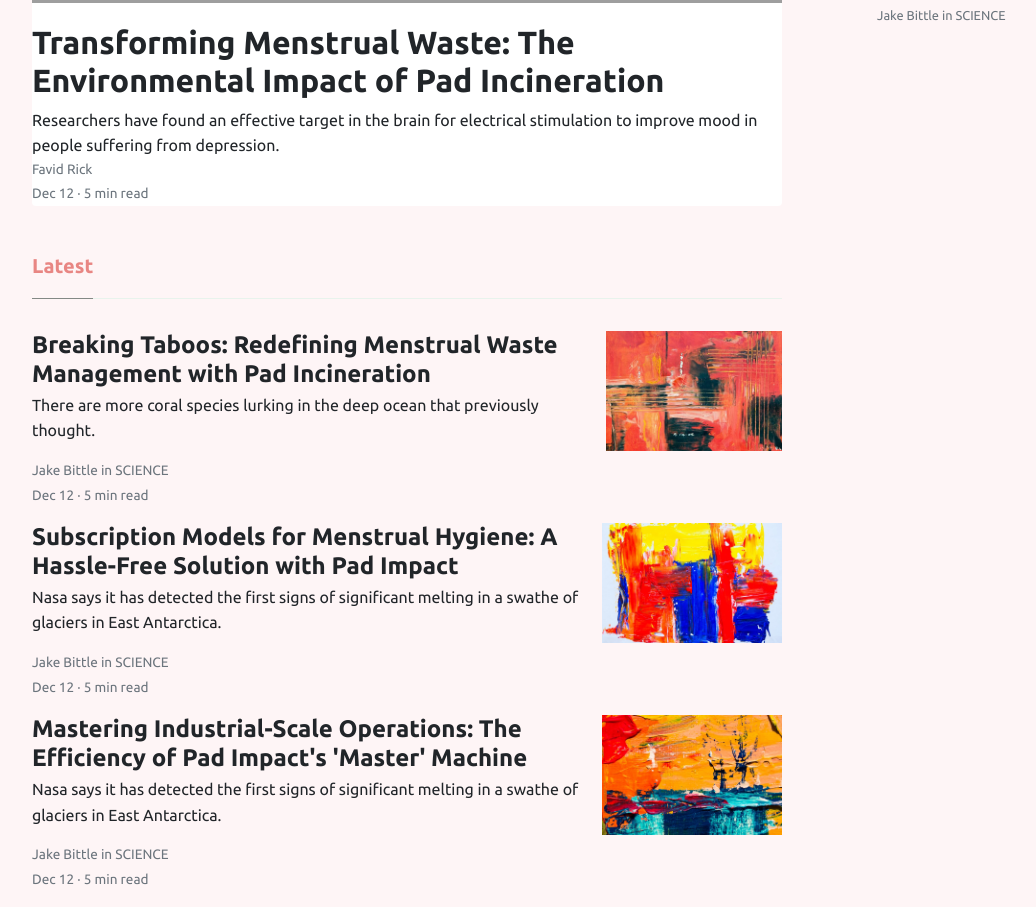
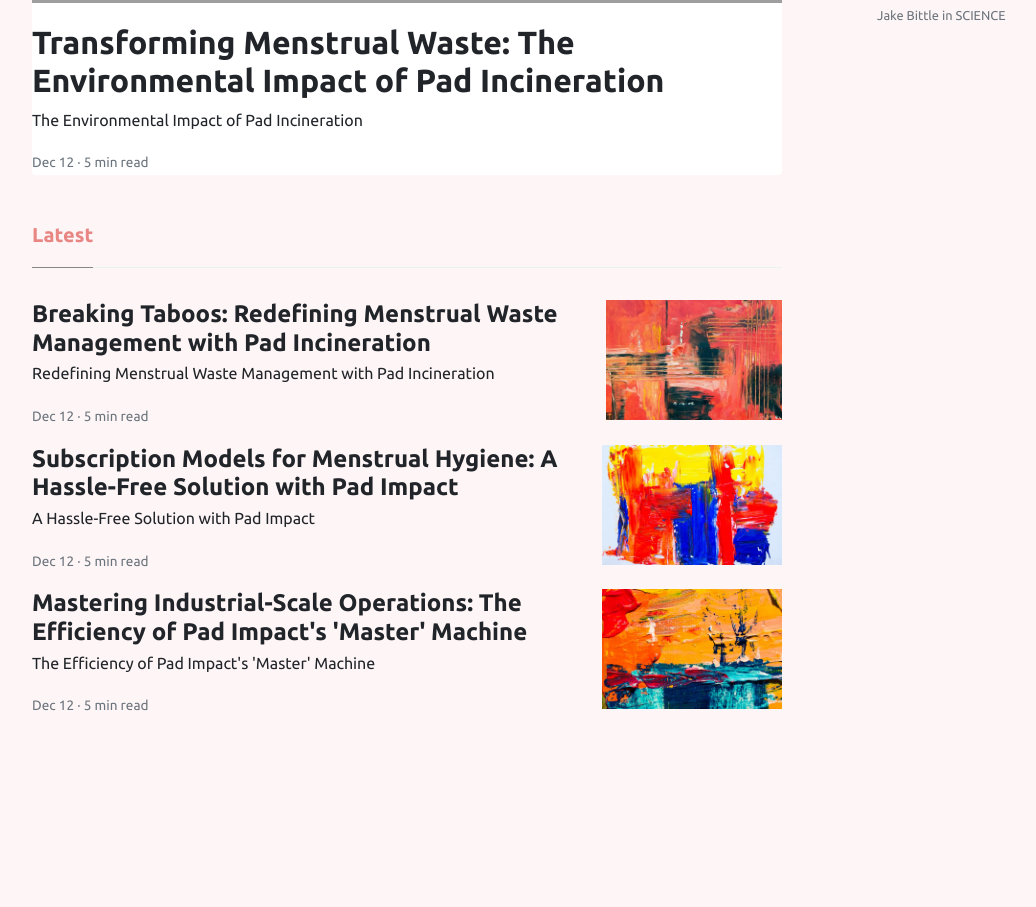
Before and after one commit to theDevsharma12/padimpact1, a plain HTML site: page category.html in a window 1280 px wide. Shown: the part 542-1449 px from the top of the page, without its empty margins (38-1074 px from the left). After the commit the page ends 1276 px from the top, so only its background shows below. Drawn offline with nearby package versions, Linux system fonts and the light colour scheme; grey boxes are pictures that could not be loaded; files whose address does not match are found by name.

Commit message:
Update category.html

```diff
--- a/category.html
+++ b/category.html
@@ -16,6 +16,16 @@
 	<link rel="stylesheet" href="https://unicons.iconscout.com/release/v4.0.0/css/line.css" />
 	    <link rel="stylesheet" href="https://unicons.iconscout.com/release/v4.0.0/css/line.css" />
     <style>
+
+.nav .nav-links li .black{
+    color: #000;
+}
+.main{
+    margin-top: 8rem!important;
+}
+.nav .navCloseBtn{
+    color: #000!important;
+}
     @media screen and (max-width: 768px){
      .nav .navOpenBtn {
         color: #000;
@@ -27,15 +37,6 @@
       }
     }
 
-.nav .nav-links li .black{
-    color: #000;
-}
-.main{
-    margin-top: 8rem!important;
-}
-.nav .navCloseBtn{
-    color: #000!important;
-}
     </style>
 <!-- <link rel="stylesheet" href="./css/style.css"> -->
 </head>
@@ -76,10 +77,9 @@
 					<h2 class="h2 font-weight-bold">
 					<a class="text-dark" href="./article.html">Transforming Menstrual Waste: The Environmental Impact of Pad Incineration</h2>
 					<p class="card-text">
-						 Researchers have found an effective target in the brain for electrical stimulation to improve mood in people suffering from depression.
+						 The Environmental Impact of Pad Incineration
 					</p>
 					<div>
-						<small class="d-block"><a class="text-muted" href="./author.html">Favid Rick</a></small>
 						<small class="text-muted">Dec 12 · 5 min read</small>
 					</div>
 				</div>
@@ -91,10 +91,9 @@
 					<a class="text-dark" href="./article.html">Breaking Taboos: Redefining Menstrual Waste Management with Pad Incineration</a>
 					</h2>
 					<p>
-						 There are more coral species lurking in the deep ocean that previously thought.
+						 Redefining Menstrual Waste Management with Pad Incineration
 					</p>
 					<div class="card-text text-muted small">
-						 Jake Bittle in SCIENCE
 					</div>
 					<small class="text-muted">Dec 12 · 5 min read</small>
 				</div>
@@ -106,10 +105,9 @@
 					<a class="text-dark" href="./article.html">Subscription Models for Menstrual Hygiene: A Hassle-Free Solution with Pad Impact</a>
 					</h2>
 					<p>
-						 Nasa says it has detected the first signs of significant melting in a swathe of glaciers in East Antarctica.
+						A Hassle-Free Solution with Pad Impact
 					</p>
 					<div class="card-text text-muted small">
-						 Jake Bittle in SCIENCE
 					</div>
 					<small class="text-muted">Dec 12 · 5 min read</small>
 				</div>
@@ -121,10 +119,9 @@
 					<a class="text-dark" href="./article.html">Mastering Industrial-Scale Operations: The Efficiency of Pad Impact's 'Master' Machine</a>
 					</h2>
 					<p>
-						 Nasa says it has detected the first signs of significant melting in a swathe of glaciers in East Antarctica.
+						The Efficiency of Pad Impact's 'Master' Machine
 					</p>
 					<div class="card-text text-muted small">
-						 Jake Bittle in SCIENCE
 					</div>
 					<small class="text-muted">Dec 12 · 5 min read</small>
 				</div>
```
